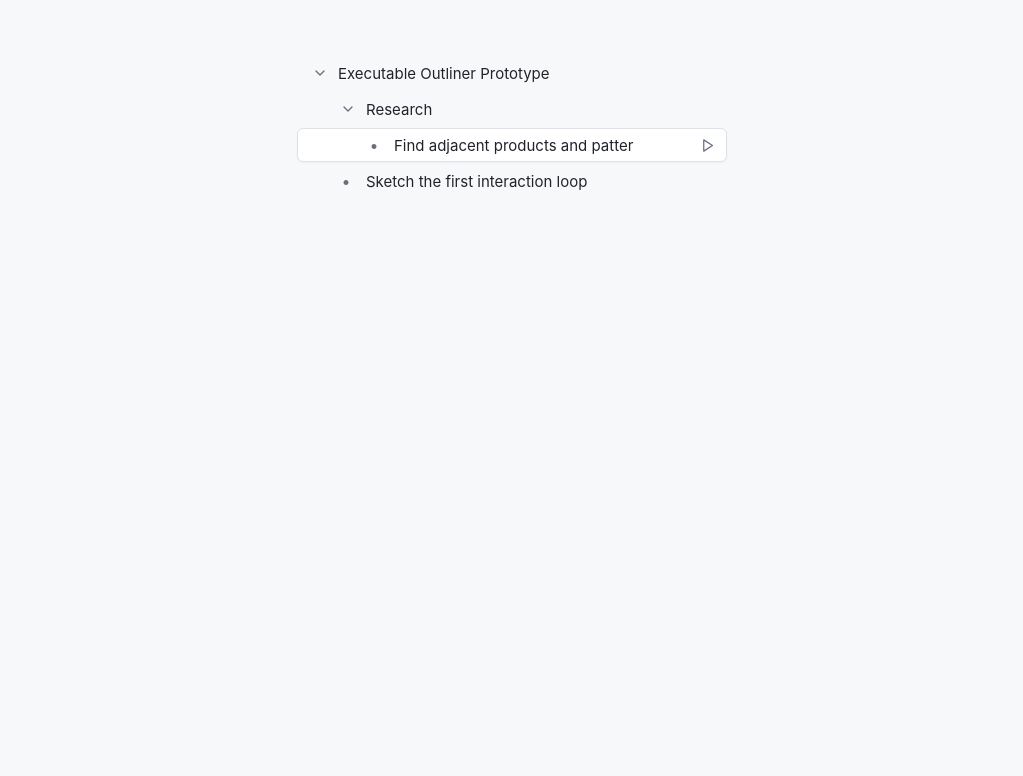
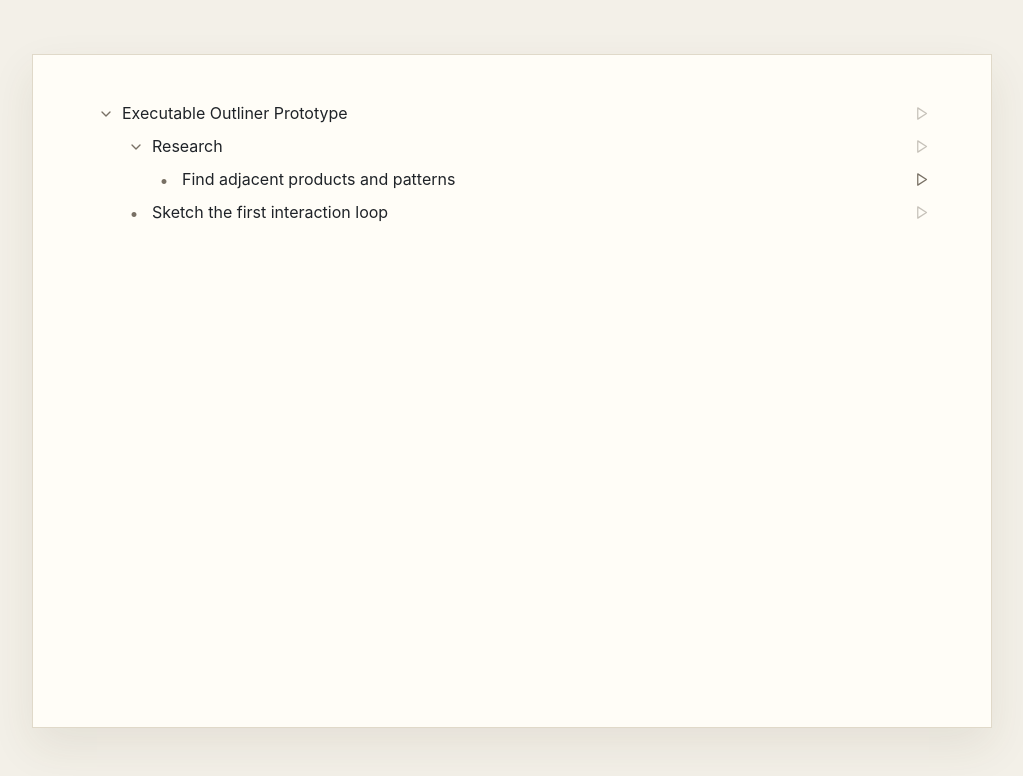
Before and after one commit to shreyansb/actionpad, a React (Vite) app: page / in a window 1280 px wide. Shown: the top 776 px of the page, without its empty margins (128-1151 px from the left). Built offline with nearby package versions, Linux system fonts and the light colour scheme.

Commit message:
style: make outline feel like a notepad

```diff
--- a/src/components/BulletRow.tsx
+++ b/src/components/BulletRow.tsx
@@ -1,6 +1,7 @@
 import { useDraggable, useDroppable } from "@dnd-kit/core"
 import { CSS } from "@dnd-kit/utilities"
 import { ChevronRight, Loader2, MessageSquare, Play } from "lucide-react"
+import { useLayoutEffect, useRef } from "react"
 import type { CSSProperties, KeyboardEvent } from "react"
 import { getAdjacentVisibleNodeId } from "../domain/visibleTree"
 import type { BulletId } from "../domain/types"
@@ -18,9 +19,9 @@ function createNodeId(): BulletId {
   return `node-${Date.now()}-${nodeIdSequence}`
 }
 
-function findNodeInput(nodeId: BulletId): HTMLInputElement | null {
+function findNodeInput(nodeId: BulletId): HTMLTextAreaElement | null {
   return (
-    Array.from(document.querySelectorAll<HTMLInputElement>("[data-node-input]")).find(
+    Array.from(document.querySelectorAll<HTMLTextAreaElement>("[data-node-input]")).find(
       (input) => input.dataset.nodeInput === nodeId,
     ) ?? null
   )
@@ -37,8 +38,16 @@ export function BulletRow({ nodeId, depth }: BulletRowProps) {
   const draggable = useDraggable({ id: nodeId })
   const droppable = useDroppable({ id: nodeId })
   const transform = CSS.Translate.toString(draggable.transform)
+  const textAreaRef = useRef<HTMLTextAreaElement | null>(null)
 
-  function handleKeyDown(event: KeyboardEvent<HTMLInputElement>) {
+  useLayoutEffect(() => {
+    const textArea = textAreaRef.current
+    if (!textArea) return
+    textArea.style.height = "auto"
+    textArea.style.height = `${textArea.scrollHeight}px`
+  }, [node.text])
+
+  function handleKeyDown(event: KeyboardEvent<HTMLTextAreaElement>) {
     if (event.metaKey && event.key === "Enter") {
       event.preventDefault()
       executeNode(nodeId)
@@ -150,11 +159,13 @@ export function BulletRow({ nodeId, depth }: BulletRowProps) {
           <span aria-hidden="true">•</span>
         </span>
       )}
-      <input
+      <textarea
+        ref={textAreaRef}
         className="bullet-input"
         data-node-input={nodeId}
         aria-label={`Bullet text: ${node.text || "empty bullet"}`}
         value={node.text}
+        rows={1}
         onFocus={() => dispatch({ type: "focus-node", nodeId })}
         onChange={(event) =>
           dispatch({ type: "update-text", nodeId, text: event.currentTarget.value })
--- a/src/styles.css
+++ b/src/styles.css
@@ -1,8 +1,8 @@
 :root {
-  color: #20242a;
-  background: #f7f8fa;
+  color: #1f2328;
+  background: #f3f0e8;
   font-family:
-    Inter, ui-sans-serif, system-ui, -apple-system, BlinkMacSystemFont, "Segoe UI",
+    "SF Pro Text", Inter, ui-sans-serif, system-ui, -apple-system, BlinkMacSystemFont, "Segoe UI",
     sans-serif;
 }
 
@@ -26,13 +26,13 @@ textarea {
   display: grid;
   grid-template-columns: minmax(0, 1fr) auto;
   min-height: 100vh;
-  background: #f7f8fa;
+  background: #f3f0e8;
 }
 
 .outline-pane {
-  max-width: 980px;
+  width: min(960px, calc(100% - 72px));
   margin: 0 auto;
-  padding: 56px 32px;
+  padding: 54px 0 72px;
 }
 
 .empty-state {
@@ -42,31 +42,28 @@ textarea {
 .outline {
   display: flex;
   flex-direction: column;
-  gap: 2px;
+  align-items: stretch;
+  gap: 0;
+  min-height: calc(100vh - 126px);
+  padding: 42px 58px 72px;
+  background: #fffdf7;
+  border: 1px solid #e0d9c9;
+  box-shadow: 0 18px 42px rgb(75 62 38 / 0.09);
 }
 
 .bullet-row {
-  --indent-size: 28px;
+  --indent-size: 30px;
   display: grid;
-  grid-template-columns: 24px minmax(0, 1fr) 76px;
-  align-items: center;
-  gap: 6px;
-  min-height: 34px;
-  padding: 2px 8px 2px calc(8px + (var(--depth) * var(--indent-size)));
+  grid-template-columns: 22px minmax(0, 1fr) 106px;
+  align-items: start;
+  gap: 8px;
+  padding: 3px 0 3px calc(var(--depth) * var(--indent-size));
   border: 1px solid transparent;
-  border-radius: 6px;
-}
-
-.bullet-row:hover,
-.bullet-row.is-focused {
-  background: #fff;
-  border-color: #dce2ea;
-  box-shadow: 0 1px 2px rgb(24 31 41 / 0.04);
 }
 
 .bullet-row.is-drop-target {
-  border-color: #4d6bfe;
-  background: #eef4ff;
+  border-color: #8e9ec9;
+  background: #f4f6fb;
 }
 
 .bullet-marker,
@@ -77,24 +74,24 @@ textarea {
   height: 24px;
   border: 0;
   background: transparent;
-  color: #687080;
+  color: #787064;
   border-radius: 5px;
   cursor: pointer;
 }
 
-.bullet-marker:hover,
-.icon-button:hover {
-  background: #eef1f5;
-  color: #20242a;
+.bullet-marker {
+  margin-top: 1px;
+}
+
+.icon-button:hover,
+.icon-button:focus-visible,
+.bullet-marker:focus-visible {
+  background: #f1eadc;
+  color: #1f2328;
 }
 
 .bullet-marker-leaf {
   cursor: default;
-}
-
-.bullet-marker-leaf:hover {
-  background: transparent;
-  color: #687080;
 }
 
 .bullet-marker svg {
@@ -107,22 +104,30 @@ textarea {
 
 .bullet-input {
   width: 100%;
+  min-width: 0;
   border: 0;
   outline: 0;
   background: transparent;
-  color: #20242a;
-  font-size: 15px;
-  line-height: 1.4;
+  color: #1f2328;
+  font-size: 16px;
+  line-height: 1.55;
+  text-align: left;
+  overflow: hidden;
+  overflow-wrap: anywhere;
+  resize: none;
+  white-space: pre-wrap;
+  padding: 0;
 }
 
 .row-controls {
   display: flex;
+  min-height: 24px;
   justify-content: flex-end;
+  align-items: flex-start;
   gap: 4px;
-  opacity: 0;
+  opacity: 0.42;
 }
 
-.bullet-row:hover .row-controls,
 .bullet-row.is-focused .row-controls,
 .bullet-row:focus-within .row-controls,
 .row-controls:has(.spin) {
@@ -131,7 +136,8 @@ textarea {
 
 .spin {
   animation: spin 0.8s linear infinite;
-  color: #4d6bfe;
+  color: #5b6fa7;
+  margin-top: 4px;
 }
 
 @keyframes spin {
@@ -283,13 +289,23 @@ textarea {
   font-size: 11px;
 }
 
-@media (max-width: 720px) {
+@media (max-width: 1120px) {
   .app-shell {
     grid-template-columns: minmax(0, 1fr);
   }
 
   .outline-pane {
-    padding: 32px 16px;
+    width: calc(100% - 28px);
+    padding: 24px 0 36px;
+  }
+
+  .outline {
+    padding: 30px 20px 48px;
+  }
+
+  .bullet-row {
+    --indent-size: 22px;
+    grid-template-columns: 22px minmax(0, 1fr) 78px;
   }
 
   .side-panel {
```
